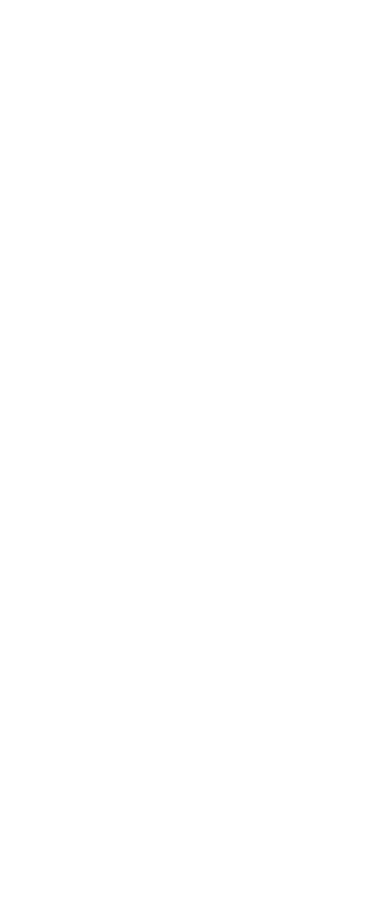
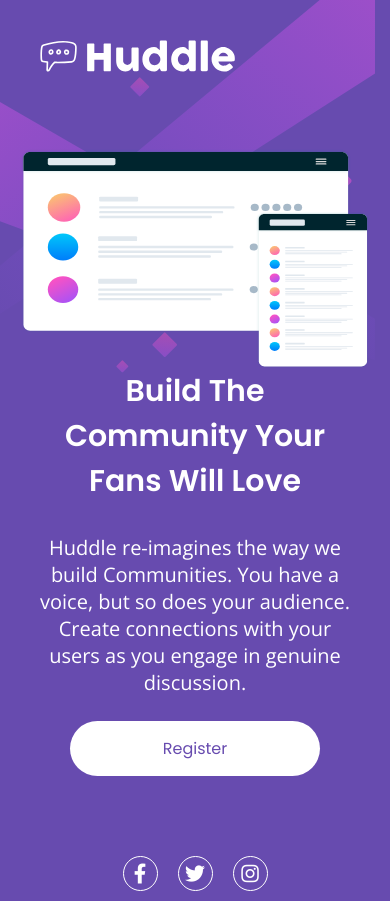
Before and after one commit to Kaue-017/Quest-HTML-CSS-Avancado-DevQuest, a plain HTML site: page index.html in a window 390 px wide. Before the commit the page ends 844 px from the top, so only its background shows below. Drawn offline with nearby package versions, Linux system fonts and the light colour scheme.

Commit message:
Desafio finalizado

```diff
--- a/index.html
+++ b/index.html
@@ -1,5 +1,6 @@
 <!DOCTYPE html>
 <html lang="en">
+
 <head>
   <meta charset="UTF-8">
   <meta name="viewport" content="width=device-width, initial-scale=1.0">
@@ -9,6 +10,7 @@
   <link rel="stylesheet" href="./src/css/reset.css">
   <link rel="stylesheet" href="./src/css/estilos.css">
   <link rel="stylesheet" href="./src/css/responsivo.css">
+  <link rel="stylesheet" href="./src/css/font-awesome">
 
   <link rel="preconnect" href="https://fonts.googleapis.com">
   <link rel="preconnect" href="https://fonts.gstatic.com" crossorigin>
@@ -21,10 +23,32 @@
   <title>Frontend Mentor | Huddle landing page with single introductory section</title>
   </style>
 </head>
+
 <body>
-  <header></header>
-  <main></main>
-  <footer></footer>
+  <header class="header">
+    <img src="./src/images/logo.svg" alt="Logo">
+  </header>
+  <main class="main">
+    <img src="./src/images/illustration-mockups.svg" alt="Imagem Ilustrativa">
+    <div class="descricao">
+      <h1>Build The Community Your Fans Will Love</h1>
+      <p>Huddle re-imagines the way we build Communities. You have a voice, but so does your audience. Create
+        connections with your users as you engage in genuine discussion.</p>
+        <a href="">Register</a>
+    </div>
+  </main>
+  <footer class="footer">
+    <a href="https://www.facebook.com/" target="_blank">
+      <i class="fab fa-facebook-f"></i>
+    </a>
+    <a href="https://www.twitter.com/" target="_blank">
+      <i class="fab fa-twitter"></i>
+    </a>
+    <a href="https://www.instagram.com/" target="_blank">
+      <i class="fab fa-instagram"></i>
+    </a>
+  </footer>
 
 </body>
+
 </html>
--- a/src/css/estilos.css
+++ b/src/css/estilos.css
@@ -0,0 +1,97 @@
+body {
+    background-color: hsl(257, 40%, 49%);
+    background-image: url(../images/bg-desktop.svg);
+    background-repeat: no-repeat;
+    background-size: cover;
+    width: 100%;
+    height: 100vh;
+    font-family: 'Poppins', sans-serif;
+}
+
+.header {
+    padding: 60px 80px 40px;
+}
+
+.header img {
+    width: 210px;
+}
+
+.main {
+    display: flex;
+    align-items: center;
+    color: white;
+}
+
+.main img {
+    padding: 50px 50px 0px 80px;
+}
+
+.main h1 {
+    max-width: 500px;
+    margin-bottom: 30px;
+    font-size: 40px;
+    font-weight: 600;
+    text-align: center;
+}
+
+.main p {
+    font-size: 20px;
+    font-family: 'Open Sans', sans-serif;
+    font-weight: 300;
+    margin-bottom: 25px;
+    max-width: 550px;
+    text-align: center;
+}
+
+.main a {
+    display: flex;
+    background-color: white;
+    width: 200px;
+    height: 55px;
+    justify-content: center;
+    align-items: center;
+    border-radius: 30px;
+    font-size: 20px;
+    color: hsl(257, 40%, 49%);
+    transition: 0.3s;
+}
+
+.footer {
+    display: flex;
+    justify-content: flex-end;
+    max-width: 1400px;
+}
+
+.footer a {
+    display: flex;
+    width: 45px;
+    height: 45px;
+    text-align: center;
+    border: solid 1px;
+    color: white;
+    border-radius: 50%;
+    margin: 10px;
+    transition: 0.3s;
+}
+
+.footer .fab {
+    display: flex;
+    justify-content: center;
+    align-items: center;
+    width: 45px;
+    height: 45px;
+    border-radius: 50%;
+    font-size: 20px;
+    color: white;
+    transition: 0.3s;
+}
+
+.main a:hover {
+    color: white;
+    background-color: hsl(300, 69%, 71%);
+}
+
+.footer a:hover,
+.fab:hover {
+    color: hsl(300, 69%, 71%);
+}
--- a/src/css/reset.css
+++ b/src/css/reset.css
@@ -3,3 +3,7 @@
   padding: 0;
   box-sizing: border-box;
 }
+
+a {
+  text-decoration: none;
+}
--- a/src/css/responsivo.css
+++ b/src/css/responsivo.css
@@ -0,0 +1,66 @@
+@media (max-width: 1100px) {
+    .main img {
+        width: 709px;
+        height: 506px;
+    }
+
+    .footer {
+        max-width: 1160px;
+    }
+}
+
+@media (max-width: 960px) {
+    body {
+        background-image: url(../images/bg-mobile.svg);
+        background-size: auto;
+    }
+
+    .header {
+        padding: 30px 30px;
+    }
+
+    .main {
+        flex-direction: column;
+    }
+
+    .main img {
+        width: 350px;
+        height: 250px;
+        padding: 30px 0px 0px 0px;
+    }
+
+    .main .descricao {
+        flex-direction: column;
+        display: flex;
+        justify-content: center;
+        align-items: center;
+        padding: 0 40px;
+    }
+
+    .main h1 {
+        font-size: 30px;
+        max-width: 330px;
+    }
+
+    .main a {
+        width: 250px;
+        font-size: 16px;
+    }
+
+    .footer {
+        justify-content: center;
+        margin-top: 70px;
+    }
+
+    .footer a {
+        width: 35px;
+        height: 35px;
+    }
+
+    .footer .fab {
+        width: 35px;
+        height: 35px;
+
+    }
+
+    }
```
Also changed, not shown: src/css/font awesome.min.css (added), src/webfonts/fa-brands-400.ttf (added), src/webfonts/fa-brands-400.woff2 (added), src/webfonts/fa-regular-400.ttf (added), src/webfonts/fa-regular-400.woff2 (added), src/webfonts/fa-solid-900.ttf (added), src/webfonts/fa-solid-900.woff2 (added), src/webfonts/fa-v4compatibility.ttf (added), src/webfonts/fa-v4compatibility.woff2 (added), 1 other file. Lines whose indentation alone changed are shown as unchanged.
